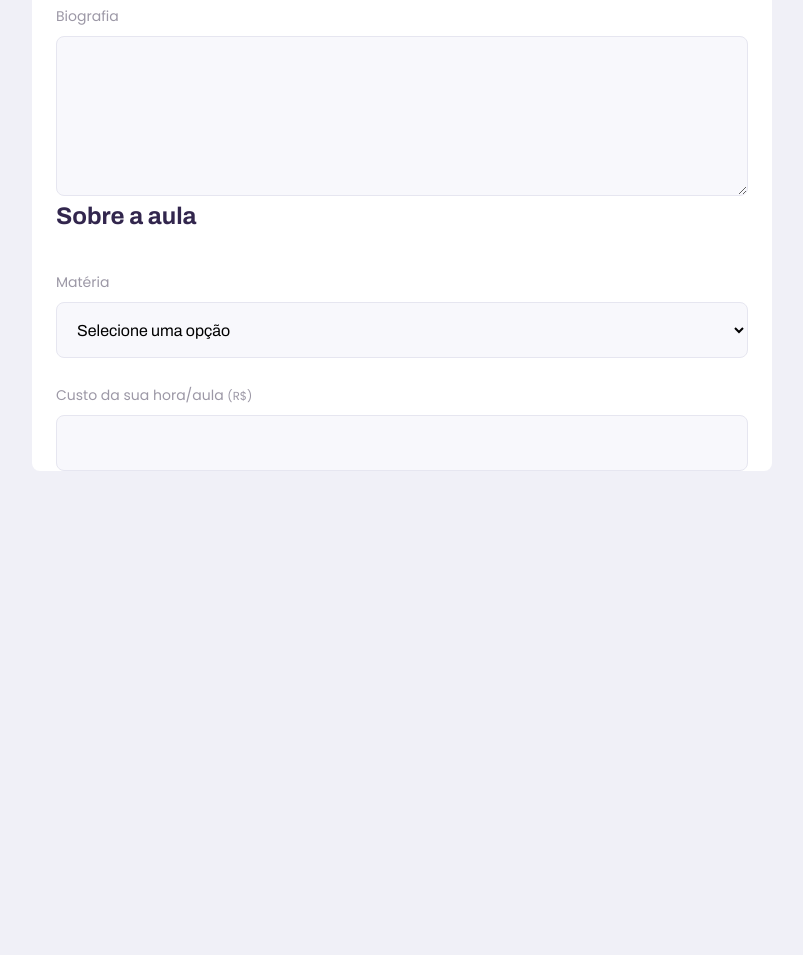
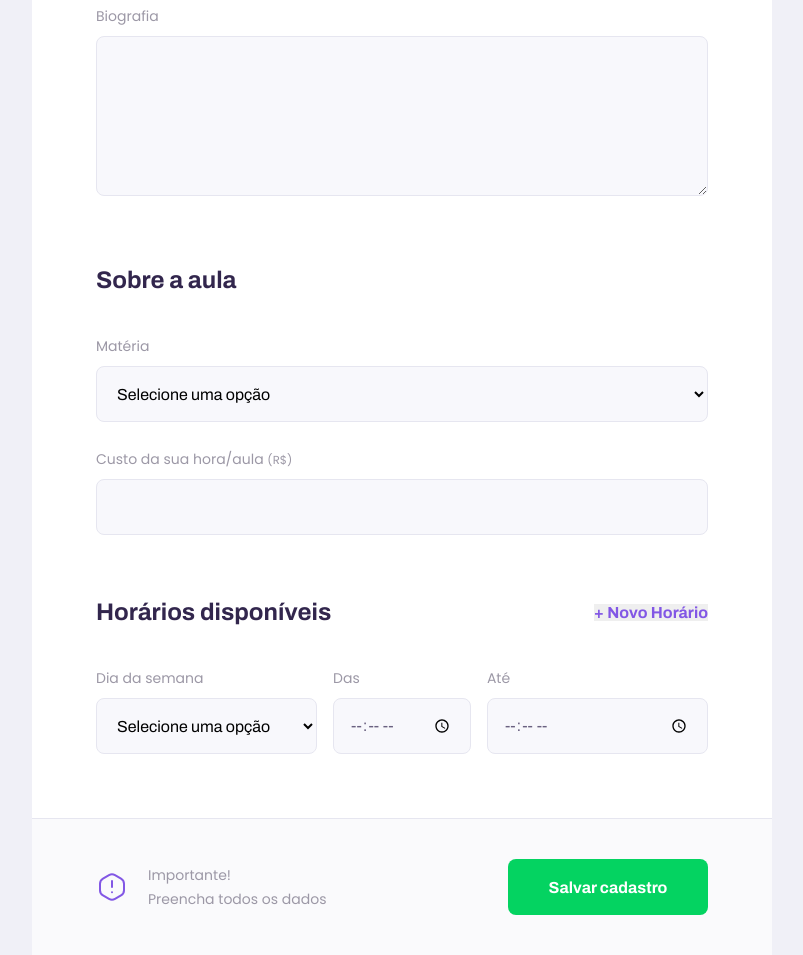
Before and after one commit to marcellodinizr/NLW, a plain HTML site: page give-classes.html in a window 1280 px wide. Shown: the part 774-1729 px from the top of the page, without its empty margins (238-1041 px from the left). Before the commit the page ends 1245 px from the top, so only its background shows below. Drawn offline with Linux system fonts and the light colour scheme.

Commit message:
day03 finished

```diff
--- a/give-classes.html
+++ b/give-classes.html
@@ -15,6 +15,8 @@
     <link
         href="https://fonts.googleapis.com/css2?family=Archivo:wght@400;700&amp;family=Poppins:wght@400;600&amp;display=swap"
         rel="stylesheet">
+
+    <script src="/scripts/addField.js" defer></script>
 
 </head>
 
@@ -91,10 +93,53 @@
 
                 </fieldset>
 
+                <fieldset id="schedule-items">
+                    <legend>Horários disponíveis
+                        <button type="button" id="add-time">+ Novo Horário</button>
+                    </legend>
+
+                    <div class="schedule-item">
+
+                        <div class="select-block">
+                            <label for="weekday">Dia da semana</label>
+                            <select name="weekday[]" required>
+                                <option value="">Selecione uma opção</option>
+                                <option value="0">Domingo</option>
+                                <option value="1">Segunda</option>
+                                <option value="2">Terça-feira</option>
+                                <option value="3">Quarta-feira</option>
+                                <option value="4">Quinta-feira</option>
+                                <option value="5">Sexta-feira</option>
+                                <option value="6">Sabádo</option>
+                            </select>
+                        </div>
+
+                        <div class="input-block">
+                            <label for="time_from">Das</label>
+                            <input type="time" id="time_from" name="time_from[]" required>
+                        </div>
+
+                        <div class="input-block">
+                            <label for="time_to">Até</label>
+                            <input type="time" id="time_to" name="time_to[]" required>
+                        </div>
+                    </div>
+
+                </fieldset>
             </form>
+
+            <footer>
+                <p>
+                    <img src="/images/icons/warning.svg" alt="Aviso importante">
+                    Importante! <br>
+                    Preencha todos os dados
+                </p>
+                <button type="submit" form="create-class">Salvar cadastro</button>
+            </footer>
         </main>
+    </div>
 
-    </div>
+
 
 </body>
 
--- /dev/null
+++ b/scripts/addField.js
@@ -0,0 +1,20 @@
+
+/* Ao clicar em "+ Novo Horário" (add time), ir duplicando
+ os horarios disponiveis (schedule-item) abaixo,
+ porem limpando os dados dentro deles! */
+
+
+document.querySelector('#add-time').addEventListener('click', cloneField);
+
+function cloneField() {
+    const newFieldContainer = document.querySelector('.schedule-item').cloneNode(true);
+
+    const fields = newFieldContainer.querySelectorAll('input');
+
+    fields.forEach(function (field) {
+        console.log(field);
+        field.value = "";
+    })
+
+    document.querySelector('#schedule-items').appendChild(newFieldContainer);
+}
--- a/styles/partials/page-give-classes.css
+++ b/styles/partials/page-give-classes.css
@@ -1,6 +1,10 @@
 #page-give-classes #container {
     width: 100vw;
     height: 100vh;
+}
+
+#page-give-classes .page-header .header-content {
+    margin-bottom: 6.4rem;
 }
 
 #page-give-classes main {
@@ -29,15 +33,112 @@
     border-bottom: 1px solide var(--color-line-in-white);
 }
 
+#page-give-classes fieldset legend button {
+    background-color: none;
+    border: 0;
+    color: var(--color-primary);
+    font: 700 1.6rem Archivo;
+    cursor: pointer;
+    transition: 0.2s;
+}
+
+#page-give-classes fieldset legend button:hover {
+    transform: translateY(-5px);
+    color: var(--color-primary-dark);
+}
+
+#page-give-classes fieldset+fieldset {
+    margin-top: 6.4rem;
+}
+
 #page-give-classes .input-block+.input-block,
 #page-give-classes .input-block+.textarea-block,
 #page-give-classes .select-block+.input-block {
     margin-top: 2.4rem;
 }
 
+#page-give-classes main footer {
+    padding: 4rem 2.4rem;
+    background: var(--color-box-footer);
+    border-top: 1px solid var(--color-line-in-white);
+    margin-top: 6.4rem;
+}
+
+#page-give-classes main footer p {
+    display: flex;
+    align-items: center;
+    justify-content: center;
+    font-size: 1.4rem;
+    line-height: 2.4rem;
+    color: var(--color-text-complement);
+}
+
+#page-give-classes main footer p img {
+    margin-right: 2rem;
+}
+
+#page-give-classes main footer button {
+    width: 100%;
+    height: 5.6rem;
+    background: var(--color-secondary);
+    color: var(--color-button-text);
+    border: 0;
+    border-radius: .8rem;
+    cursor: pointer;
+    font: 700 1.6rem Archivo;
+    display: flex;
+    align-items: center;
+    justify-content: center;
+    text-decoration: none;
+    transition: 0.2s;
+    margin-top: 3.2rem;
+}
+
+.schedule-item+.schedule-item {
+    margin-top: 3.2rem;
+    padding-top: 3.2rem;
+    border-top: 1px solid var(--color-line-in-white);
+}
 
 @media (min-width: 700px) {
     #page-give-classes #container {
         max-width: 100vw;
     }
+
+    #page-give-classes .page-header .header-content {
+        margin-bottom: 0;
+    }
+
+    #page-give-classes main fieldset {
+        padding: 0 64px;
+    }
+
+    .schedule-item {
+        display: grid;
+        grid-template-columns: 2fr 1fr 2fr;
+        column-gap: 1.6rem;
+    }
+
+    #page-give-classes #schedule-items .select-block+.input-block,
+    #page-give-classes #schedule-items .input-block+.input-block {
+        margin-top: 0 ;
+    }
+
+    #page-give-classes main footer {
+        padding: 40px 64px;
+        display: flex;
+        align-items: center;
+        justify-content: space-between;
+    }
+
+    #page-give-classes main footer button {
+        margin-top: 0;
+        width: 200px;
+        transition: background 0.2s;
+    }
+
+    #page-give-classes main footer button:hover {
+        background: var(--color-secondary-dark);
+    }
+
 }
```
Also changed, not shown: index.html (+2 -0 lines).
